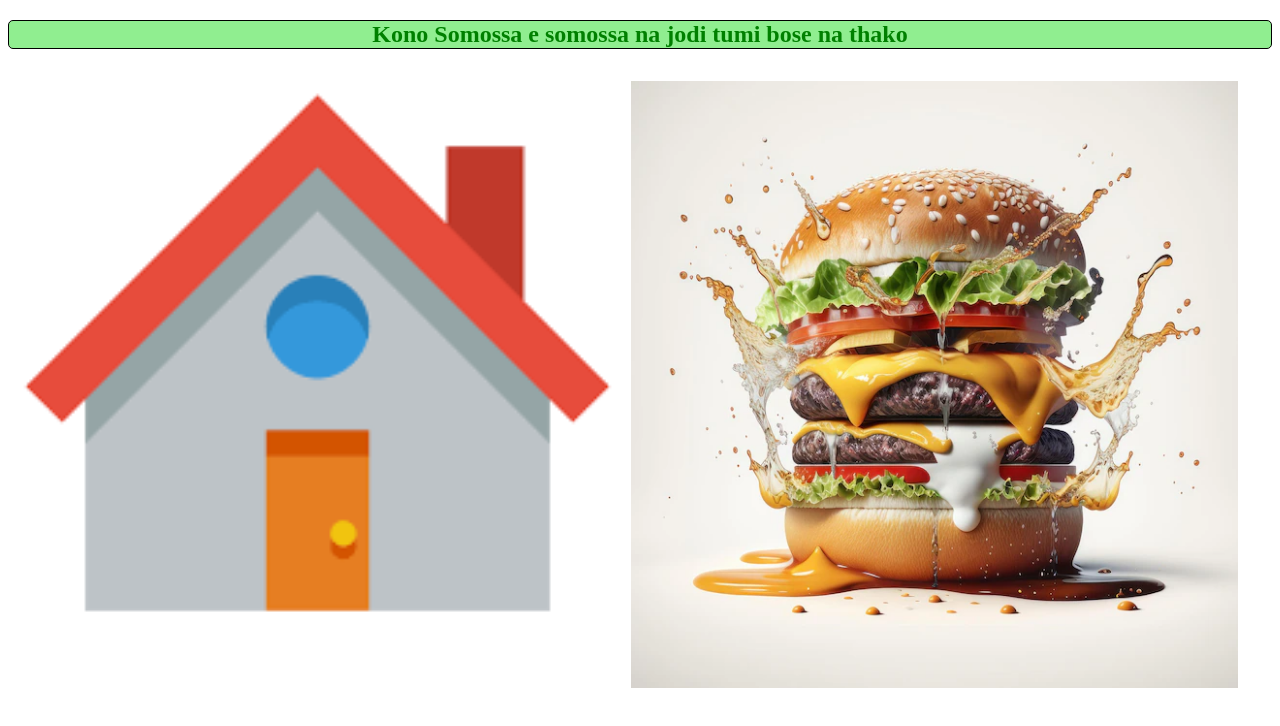
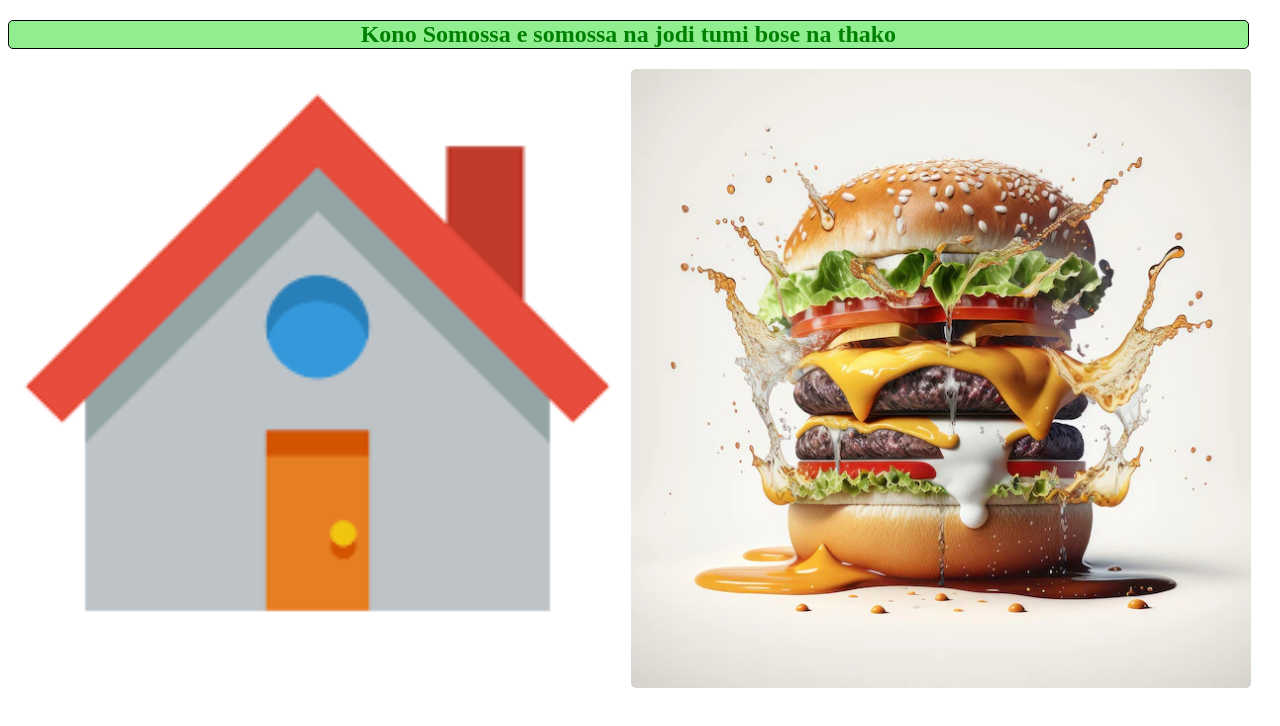
Before and after one commit to Mohammed-Saiful-Islam/problem-will-never-last-forever, a plain HTML site: page index.html in a window 1280 px wide. Drawn offline with Linux system fonts and the light colour scheme.

Commit message:
added some changes on sizes

```diff
--- a/index.html
+++ b/index.html
@@ -4,10 +4,15 @@
     <meta charset="UTF-8">
     <meta name="viewport" content="width=device-width, initial-scale=1.0">
     <title>Problem will never last forever</title>
+    <style>
+        *{
+            border-radius: 5px;
+        }
+    </style>
 </head>
 <body>
-    <h2 style="text-align: center; color: green; background-color: lightgreen; border: 1px solid black; border-radius: 5px;">Kono Somossa e somossa na jodi tumi bose na thako</h2>
+    <h2 style="text-align: center; color: green; background-color: lightgreen; border: 1px solid black; border-radius: 5px; width: 98%;">Kono Somossa e somossa na jodi tumi bose na thako</h2>
     <img height="49%" width="49%" src="images/house.png" alt="">
-    <img height="48%" width="48%" src="images/burger.webp" alt="">
+    <img height="49%" width="49%" src="images/burger.webp" alt="">
 </body>
 </html>
```
